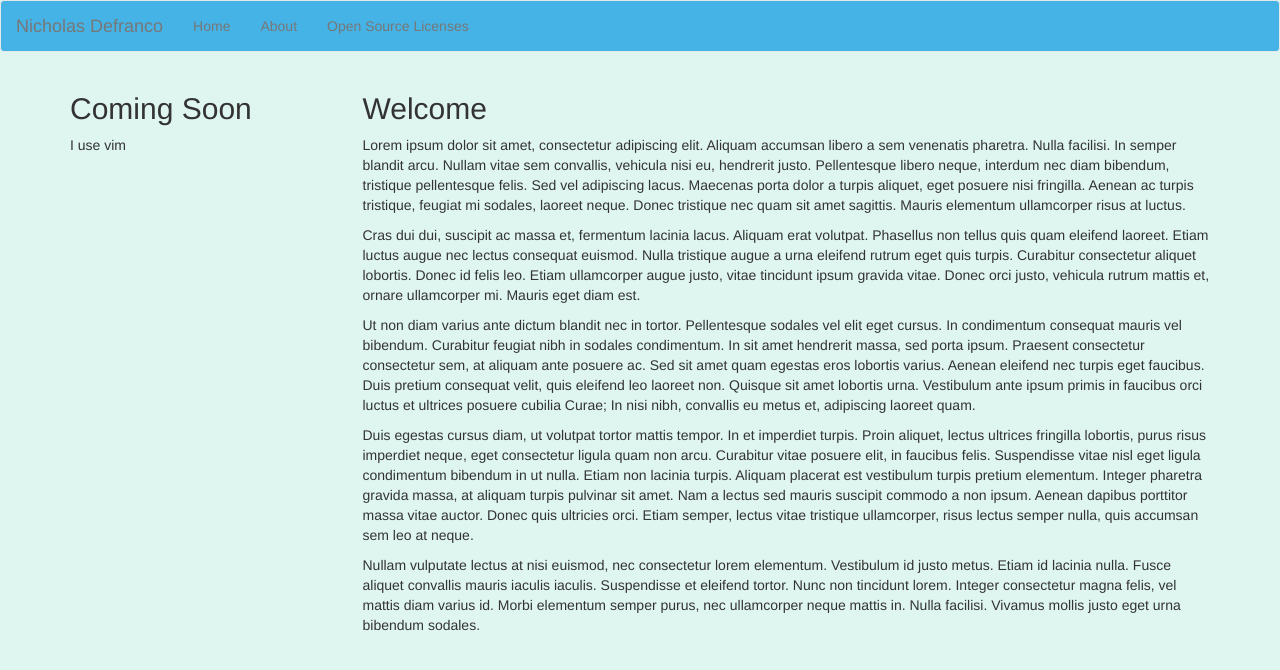
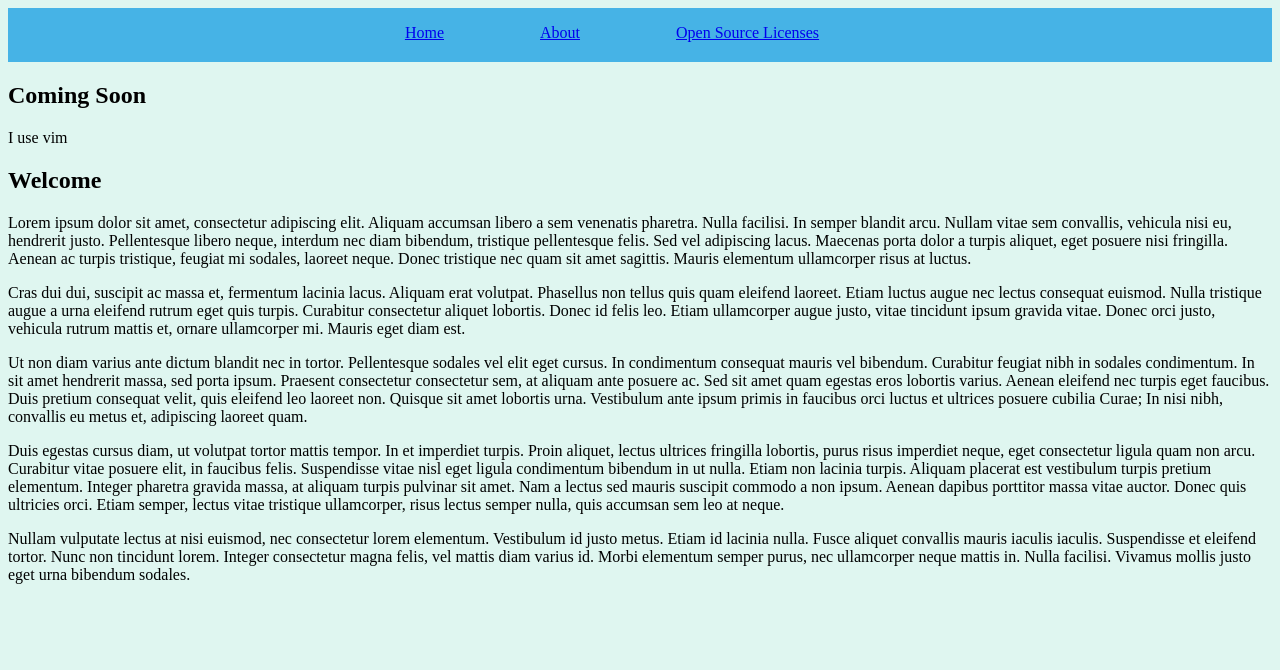
Before and after one commit to NicholasDefranco/site, a Jekyll site: the page built from index.html, in a window 1280 px wide. Shown: the top 670 px of the page. Built offline with Jekyll 4.4.1, drawn with Linux system fonts in a browser that asks for light colours; nearby versions of some CDN libraries.

Commit message:
Removed all Bootstrap Dependancies
Although Bootstrap is very powerful, It is just too complex for my
needs. This commit refactors the code to only include only html and css.
Of course this commit also removes any of the Bootstrap dependancies.

```diff
--- a/_includes/navigation.html
+++ b/_includes/navigation.html
@@ -1,23 +1,7 @@
-<nav class="navbar navbar-default">
-  <div class="container-fluid">
-    <!-- Brand and toggle get grouped for better mobile display -->
-    <div class="navbar-header">
-      <button type="button" class="navbar-toggle collapsed" data-toggle="collapse" data-target="#bs-example-navbar-collapse-1" aria-expanded="false">
-        <span class="sr-only">Toggle navigation</span>
-        <span class="icon-bar"></span>
-        <span class="icon-bar"></span>
-        <span class="icon-bar"></span>
-      </button>
-      <span class="navbar-brand" href="#">Nicholas Defranco</span>
-    </div>
-
-    <!-- Collect the nav links, forms, and other content for toggling -->
-    <div class="collapse navbar-collapse" id="bs-example-navbar-collapse-1">
-      <ul class="nav navbar-nav">
-        {% for item in site.data.navigation %}
-          <li><a href="{{ item.link }}">{{ item.name }}</a></li>
-        {% endfor %}
-      </ul>
-    </div><!-- /.navbar-collapse -->
-  </div><!-- /.container-fluid -->
+<nav class="main-navbar">
+  <ul class="navlist">
+    {% for item in site.data.navigation %}
+      <li class="main-link"><a href="{{ item.link }}">{{ item.name }}</a></li>
+    {% endfor %}
+  </ul>
 </nav>
--- a/_layouts/default.html
+++ b/_layouts/default.html
@@ -4,8 +4,6 @@
     <meta charset="UTF-8">
     <meta name="viewport" content="width=device-width, initial-scale=1.0">
     <meta http-equiv="X-UA-Compatible" content="ie=edge">
-    <!-- Latest compiled and minified Bootstrap 3.3.7 CSS -->
-    <link rel="stylesheet" href="https://maxcdn.bootstrapcdn.com/bootstrap/3.3.7/css/bootstrap.min.css" integrity="sha384-BVYiiSIFeK1dGmJRAkycuHAHRg32OmUcww7on3RYdg4Va+PmSTsz/K68vbdEjh4u" crossorigin="anonymous">
     <link rel="stylesheet" href="site.css" type="text/css">
     <title>{{ page.title }}</title>
   </head>
--- a/index.html
+++ b/index.html
@@ -1,13 +1,11 @@
 ---
 title: Home
 ---
-<div class="container">
-  <div class="row">
-    <aside class="col-md-3">
-      <h2>Coming Soon</h2>
+<aside>
+  <h1>Coming Soon</h1>
   <p>I use vim</p>
 </aside>
-    <section class="main col-md-9">
+<section>
   <article>
     <h2>Welcome</h2>
     <p>Lorem ipsum dolor sit amet, consectetur adipiscing elit. Aliquam accumsan libero a sem venenatis pharetra. Nulla facilisi. In semper blandit arcu. Nullam vitae sem convallis, vehicula nisi eu, hendrerit justo. Pellentesque libero neque, interdum nec diam bibendum, tristique pellentesque felis. Sed vel adipiscing lacus. Maecenas porta dolor a turpis aliquet, eget posuere nisi fringilla. Aenean ac turpis tristique, feugiat mi sodales, laoreet neque. Donec tristique nec quam sit amet sagittis. Mauris elementum ullamcorper risus at luctus.</p>
@@ -17,11 +15,3 @@ title: Home
     <p>Nullam vulputate lectus at nisi euismod, nec consectetur lorem elementum. Vestibulum id justo metus. Etiam id lacinia nulla. Fusce aliquet convallis mauris iaculis iaculis. Suspendisse et eleifend tortor. Nunc non tincidunt lorem. Integer consectetur magna felis, vel mattis diam varius id. Morbi elementum semper purus, nec ullamcorper neque mattis in. Nulla facilisi. Vivamus mollis justo eget urna bibendum sodales.</p>
   </article>
 </section>
-  </div>
-</div>
-
-<!-- Latest compiled and minified jQuery 3.2.1 JavaScript -->
-<script src="https://code.jquery.com/jquery-3.2.1.min.js" integrity="sha256-hwg4gsxgFZhOsEEamdOYGBf13FyQuiTwlAQgxVSNgt4="crossorigin="anonymous"></script>
-
-<!-- Latest compiled and minified Bootstrap 3.3.7 JavaScript -->
-<script src="https://maxcdn.bootstrapcdn.com/bootstrap/3.3.7/js/bootstrap.min.js" integrity="sha384-Tc5IQib027qvyjSMfHjOMaLkfuWVxZxUPnCJA7l2mCWNIpG9mGCD8wGNIcPD7Txa" crossorigin="anonymous"></script>
--- a/site.css
+++ b/site.css
@@ -1,13 +1,3 @@
-@media (max-width: 768px) {
-  .section-nav {
-    display: none;
-  }
-}
-
-.container-sm {
-  text-align: center;
-}
-
 legend {
   text-align: center;
   color: #5e5e5e;
@@ -27,8 +17,19 @@ tr:nth-child(even), thead {
   background-color: #46B3E6;
 }
 
-nav.navbar.navbar-default {
+nav.main-navbar {
   background-color: #46B3E6;
+  text-align: center;
+}
+
+ul.navlist {
+  list-style: none;
+  display: inline-block;
+}
+
+ul.navlist > li.main-link {
+  padding-right: 6em;
+  float: left;
 }
 
 body {
```
Also changed, not shown: _data/oslicenses.yml (+0 -15 lines), oslicenses.html (+0 -10 lines). Lines whose indentation alone changed are shown as unchanged.
